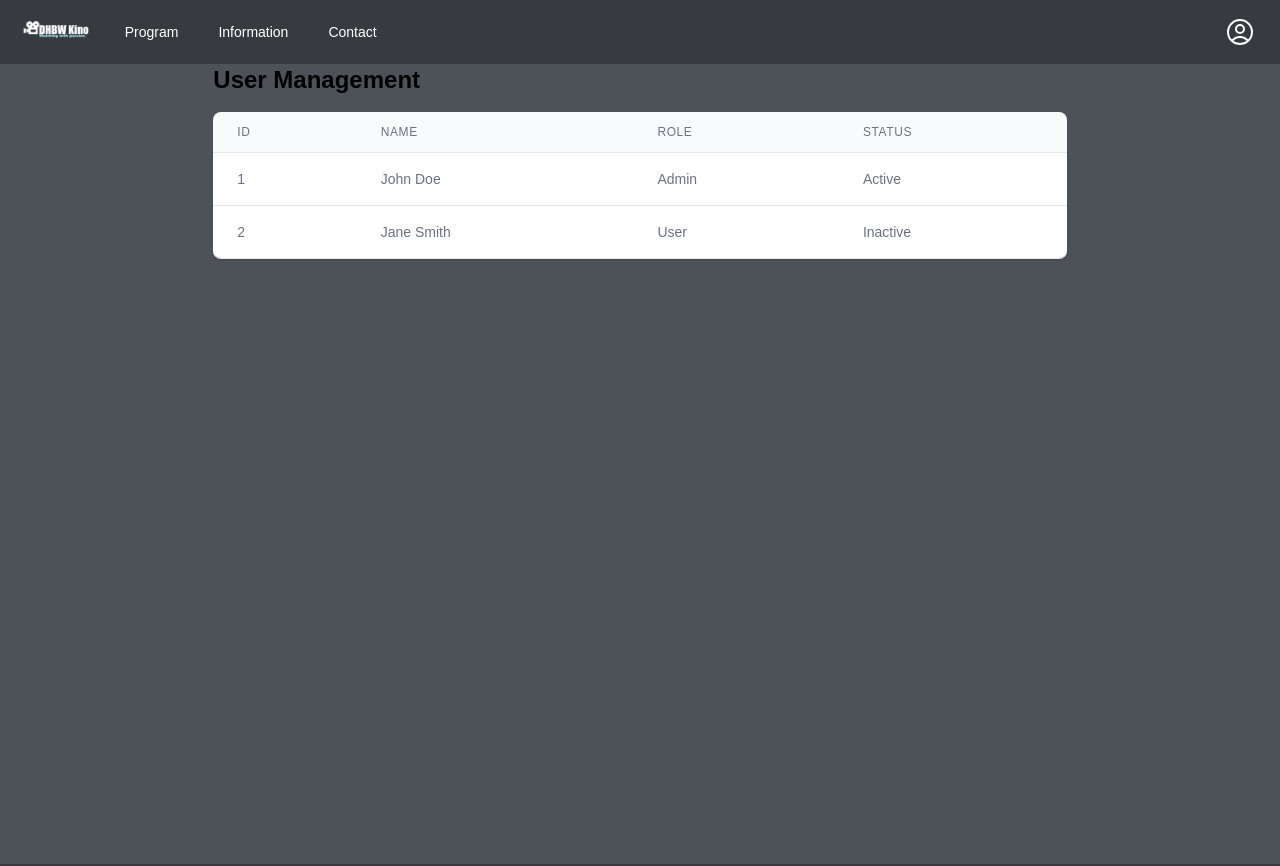
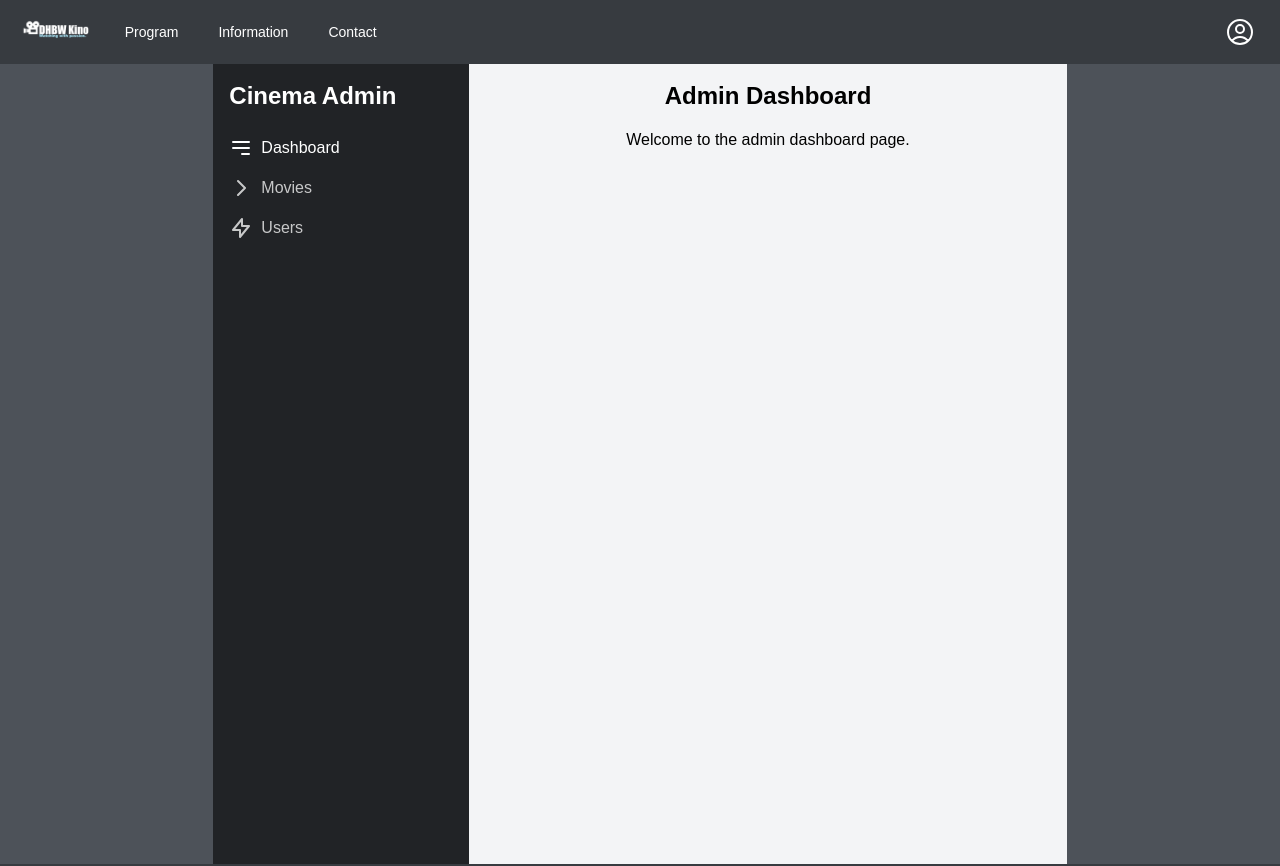
Before and after one commit to rickertmar/KinoticketFrontend, a Next.js app in the folder nextjs-blog/: page /admin/dashboard in a window 1280 px wide. Shown: the top 866 px of the page. Built offline with nearby package versions, Linux system fonts and the light colour scheme.

Commit message:
Admin Dashboard basic structure

```diff
--- a/nextjs-blog/package.json
+++ b/nextjs-blog/package.json
@@ -8,12 +8,12 @@
   "dependencies": {
     "@headlessui/react": "^1.7.17",
     "@heroicons/react": "^2.0.18",
-    "axios": "^1.5.0",
+    "axios": "^1.5.1",
     "js-cookie": "^3.0.5",
     "next": "latest",
     "react": "18.2.0",
     "react-dom": "18.2.0",
-    "react-router-dom": "^6.15.0",
+    "react-router-dom": "^6.16.0",
     "react-zoom-pan-pinch": "^3.1.0"
   },
   "devDependencies": {
--- a/nextjs-blog/pages/admin/dashboard.js
+++ b/nextjs-blog/pages/admin/dashboard.js
@@ -1,57 +1,123 @@
-import React from 'react';
+import React, { useState } from 'react';
+import UserManagement from './users';
 
-export default function UserManagement() {
-    const users = [
-        { id: 1, name: 'John Doe', role: 'Admin', status: 'Active' },
-        { id: 2, name: 'Jane Smith', role: 'User', status: 'Inactive' },
-        // Add more users as needed
-    ];
+const Dashboard = () => {
+  const [selectedItem, setSelectedItem] = useState('dashboard');
 
-    return (
-        <div className="flex flex-col">
-            <h1 className="text-2xl font-bold mb-4">User Management</h1>
-            <div className="-my-2 overflow-x-auto sm:-mx-6 lg:-mx-8">
-                <div className="py-2 align-middle inline-block min-w-full sm:px-6 lg:px-8">
-                    <div className="shadow overflow-hidden border-b border-gray-200 sm:rounded-lg">
-                        <table className="min-w-full divide-y divide-gray-200">
-                            <thead className="bg-gray-50">
-                                <tr>
-                                    <th scope="col" className="px-6 py-3 text-left text-xs font-medium text-gray-500 uppercase tracking-wider">
-                                        ID
-                                    </th>
-                                    <th scope="col" className="px-6 py-3 text-left text-xs font-medium text-gray-500 uppercase tracking-wider">
-                                        Name
-                                    </th>
-                                    <th scope="col" className="px-6 py-3 text-left text-xs font-medium text-gray-500 uppercase tracking-wider">
-                                        Role
-                                    </th>
-                                    <th scope="col" className="px-6 py-3 text-left text-xs font-medium text-gray-500 uppercase tracking-wider">
-                                        Status
-                                    </th>
-                                </tr>
-                            </thead>
-                            <tbody className="bg-white divide-y divide-gray-200">
-                                {users.map((user) => (
-                                    <tr key={user.id}>
-                                        <td className="px-6 py-4 whitespace-nowrap text-sm text-gray-500">
-                                            {user.id}
-                                        </td>
-                                        <td className="px-6 py-4 whitespace-nowrap text-sm text-gray-500">
-                                            {user.name}
-                                        </td>
-                                        <td className="px-6 py-4 whitespace-nowrap text-sm text-gray-500">
-                                            {user.role}
-                                        </td>
-                                        <td className="px-6 py-4 whitespace-nowrap text-sm text-gray-500">
-                                            {user.status}
-                                        </td>
-                                    </tr>
-                                ))}
-                            </tbody>
-                        </table>
-                    </div>
-                </div>
-            </div>
+  const handleItemClick = (item) => {
+    setSelectedItem(item);
+  };
+
+  return (
+    <div className="flex h-screen">
+      {/* Sidebar */}
+      <aside className="bg-primary-20 text-white w-64">
+        <div className="p-4">
+          <h1 className="text-2xl font-semibold mb-4">Cinema Admin</h1>
+          <nav className="mt-6">
+            <ul>
+              <li className="mb-4">
+                <a
+                  href="#"
+                  onClick={() => handleItemClick('dashboard')}
+                  className={`flex items-center text-white ${
+                    selectedItem === 'dashboard' ? 'opacity-100' : 'opacity-75'
+                  } hover:opacity-100 transition duration-300`}
+                >
+                  <svg
+                    xmlns="http://www.w3.org/2000/svg"
+                    className="h-6 w-6 mr-2"
+                    fill="none"
+                    viewBox="0 0 24 24"
+                    stroke="currentColor"
+                  >
+                    <path
+                      strokeLinecap="round"
+                      strokeLinejoin="round"
+                      strokeWidth="2"
+                      d="M4 6h16M4 12h16m-7 6h7"
+                    />
+                  </svg>
+                  Dashboard
+                </a>
+              </li>
+              <li className="mb-4">
+                <a
+                  href="#"
+                  onClick={() => handleItemClick('movies')}
+                  className={`flex items-center text-white ${
+                    selectedItem === 'movies' ? 'opacity-100' : 'opacity-75'
+                  } hover:opacity-100 transition duration-300`}
+                >
+                  <svg
+                    xmlns="http://www.w3.org/2000/svg"
+                    className="h-6 w-6 mr-2"
+                    fill="none"
+                    viewBox="0 0 24 24"
+                    stroke="currentColor"
+                  >
+                    <path
+                      strokeLinecap="round"
+                      strokeLinejoin="round"
+                      strokeWidth="2"
+                      d="M9 5l7 7-7 7"
+                    />
+                  </svg>
+                  Movies
+                </a>
+              </li>
+              <li className="mb-4">
+                <a
+                  href="#"
+                  onClick={() => handleItemClick('users')}
+                  className={`flex items-center text-white ${
+                    selectedItem === 'users' ? 'opacity-100' : 'opacity-75'
+                  } hover:opacity-100 transition duration-300`}
+                >
+                  <svg
+                    xmlns="http://www.w3.org/2000/svg"
+                    className="h-6 w-6 mr-2"
+                    fill="none"
+                    viewBox="0 0 24 24"
+                    stroke="currentColor"
+                  >
+                    <path
+                      strokeLinecap="round"
+                      strokeLinejoin="round"
+                      strokeWidth="2"
+                      d="M13 10V3L4 14h7v7l9-11h-7z"
+                    />
+                  </svg>
+                  Users
+                </a>
+              </li>
+              {/* Add more sidebar items as needed */}
+            </ul>
+          </nav>
         </div>
-    );
-}
+      </aside>
+
+      {/* Main Content */}
+      <main className="flex-1 p-4 bg-gray-100 overflow-y-auto"> {/* Add overflow-y-auto to main content */}
+        {selectedItem === 'dashboard' && (
+          <div className="flex flex-col items-center justify-center">
+            <h1 className="text-2xl font-semibold mb-4">Admin Dashboard</h1>
+            <p>Welcome to the admin dashboard page.</p>
+          </div>
+        )}
+        {selectedItem === 'movies' && (
+          // Insert your Movies component here
+          <div>
+            {/* Your Movies component JSX */}
+          </div>
+        )}
+        {selectedItem === 'users' && (
+          // Render the UserManagement component here
+          <UserManagement />
+        )}
+        {/* Add more content components for other sidebar items */}
+      </main>
+    </div>
+  );
+};
+export default Dashboard;
--- /dev/null
+++ b/nextjs-blog/pages/admin/users.js
@@ -0,0 +1,47 @@
+import React from 'react';
+
+const users = [
+  { id: 1, name: 'John Doe', role: 'Admin', status: 'Active' },
+  { id: 2, name: 'Jane Smith', role: 'User', status: 'Inactive' },
+  // Add more users as needed
+];
+
+const UserManagement = () => {
+  return (
+    <div className="flex h-screen">
+      {/* Sidebar */}
+      {/* ... (sidebar code remains the same) */}
+
+      {/* Main Content */}
+      <main className="flex-1 p-4 bg-gray-100">
+        <div className="flex flex-col items-center justify-center h-full">
+          <h1 className="text-2xl font-semibold mb-4">User Management</h1>
+          <div className="bg-white p-4 rounded-lg shadow-md w-full overflow-x-auto">
+            <table className="min-w-full divide-y divide-gray-200">
+              <thead>
+                <tr>
+                  <th className="px-6 py-3 bg-gray-50 text-left text-xs font-medium text-gray-500 uppercase tracking-wider">ID</th>
+                  <th className="px-6 py-3 bg-gray-50 text-left text-xs font-medium text-gray-500 uppercase tracking-wider">Name</th>
+                  <th className="px-6 py-3 bg-gray-50 text-left text-xs font-medium text-gray-500 uppercase tracking-wider">Role</th>
+                  <th className="px-6 py-3 bg-gray-50 text-left text-xs font-medium text-gray-500 uppercase tracking-wider">Status</th>
+                </tr>
+              </thead>
+              <tbody>
+                {users.map((user) => (
+                  <tr key={user.id}>
+                    <td className="px-6 py-4 whitespace-nowrap text-sm text-gray-500">{user.id}</td>
+                    <td className="px-6 py-4 whitespace-nowrap text-sm text-gray-500">{user.name}</td>
+                    <td className="px-6 py-4 whitespace-nowrap text-sm text-gray-500">{user.role}</td>
+                    <td className="px-6 py-4 whitespace-nowrap text-sm text-gray-500">{user.status}</td>
+                  </tr>
+                ))}
+              </tbody>
+            </table>
+          </div>
+        </div>
+      </main>
+    </div>
+  );
+};
+
+export default UserManagement;
```
Also changed, not shown: nextjs-blog/pages/admin/movies.js (added), 2 other files (tests, documents, lock files or other folders).
